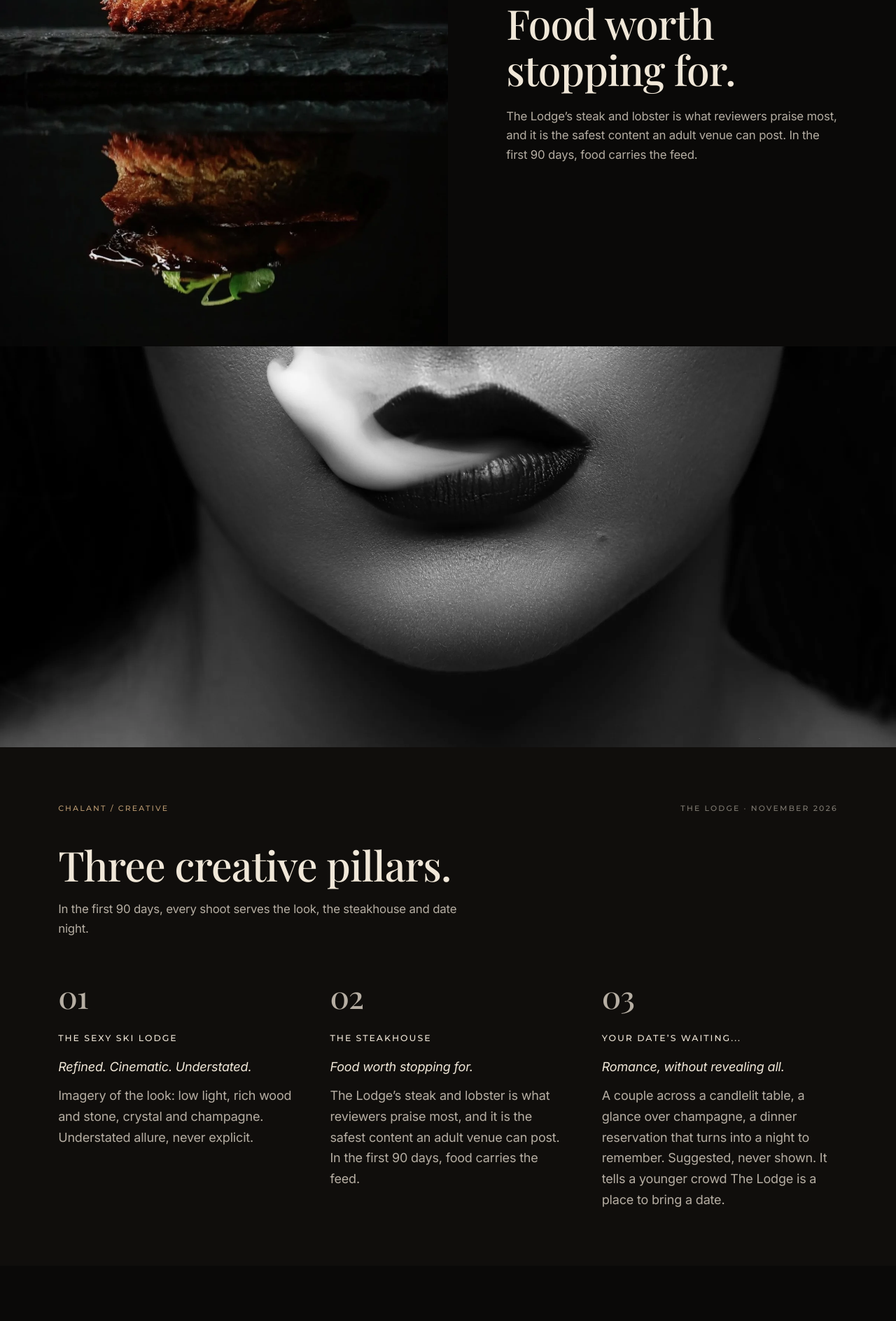
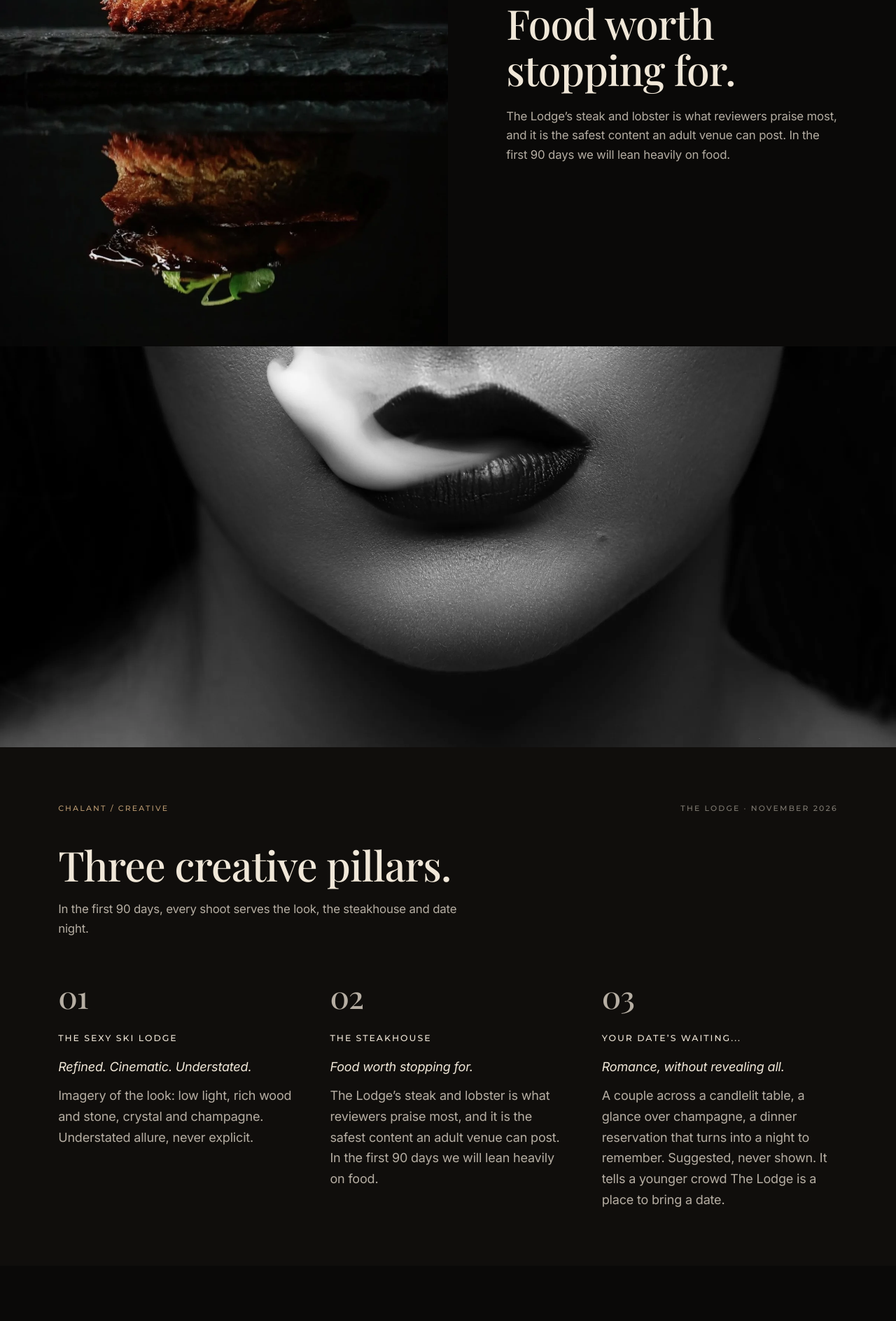
Before and after one commit to ShadowbannedOfficial/LODGE-PITCH, a plain HTML site: page index.html in a window 1280 px wide. Shown: the part 2902-4790 px from the top of the page at 70% size. Drawn offline with nearby package versions, Linux system fonts and the light colour scheme; a web font is replaced by a local one.

Commit message:
Steakhouse copy: lean heavily on food

```diff
--- a/index.html
+++ b/index.html
@@ -66,7 +66,7 @@
       <div class="steakhouse-copy">
         <p class="eyebrow reveal">02 · The Steakhouse</p>
         <h2 class="display reveal d1" id="steakhouse-title">Food worth stopping for.</h2>
-        <p class="body reveal d2">The Lodge’s steak and lobster is what reviewers praise most, and it is the safest content an adult venue can post. In the first 90 days, food carries the feed.</p>
+        <p class="body reveal d2">The Lodge’s steak and lobster is what reviewers praise most, and it is the safest content an adult venue can post. In the first 90 days we will lean heavily on food.</p>
       </div>
     </section>
 
@@ -97,7 +97,7 @@
           <p class="pillar-num">02</p>
           <h3>The Steakhouse</h3>
           <p class="deck-line">Food worth stopping for.</p>
-          <p>The Lodge’s steak and lobster is what reviewers praise most, and it is the safest content an adult venue can post. In the first 90 days, food carries the feed.</p>
+          <p>The Lodge’s steak and lobster is what reviewers praise most, and it is the safest content an adult venue can post. In the first 90 days we will lean heavily on food.</p>
         </article>
         <article class="pillar reveal d3">
           <p class="pillar-num">03</p>
```
